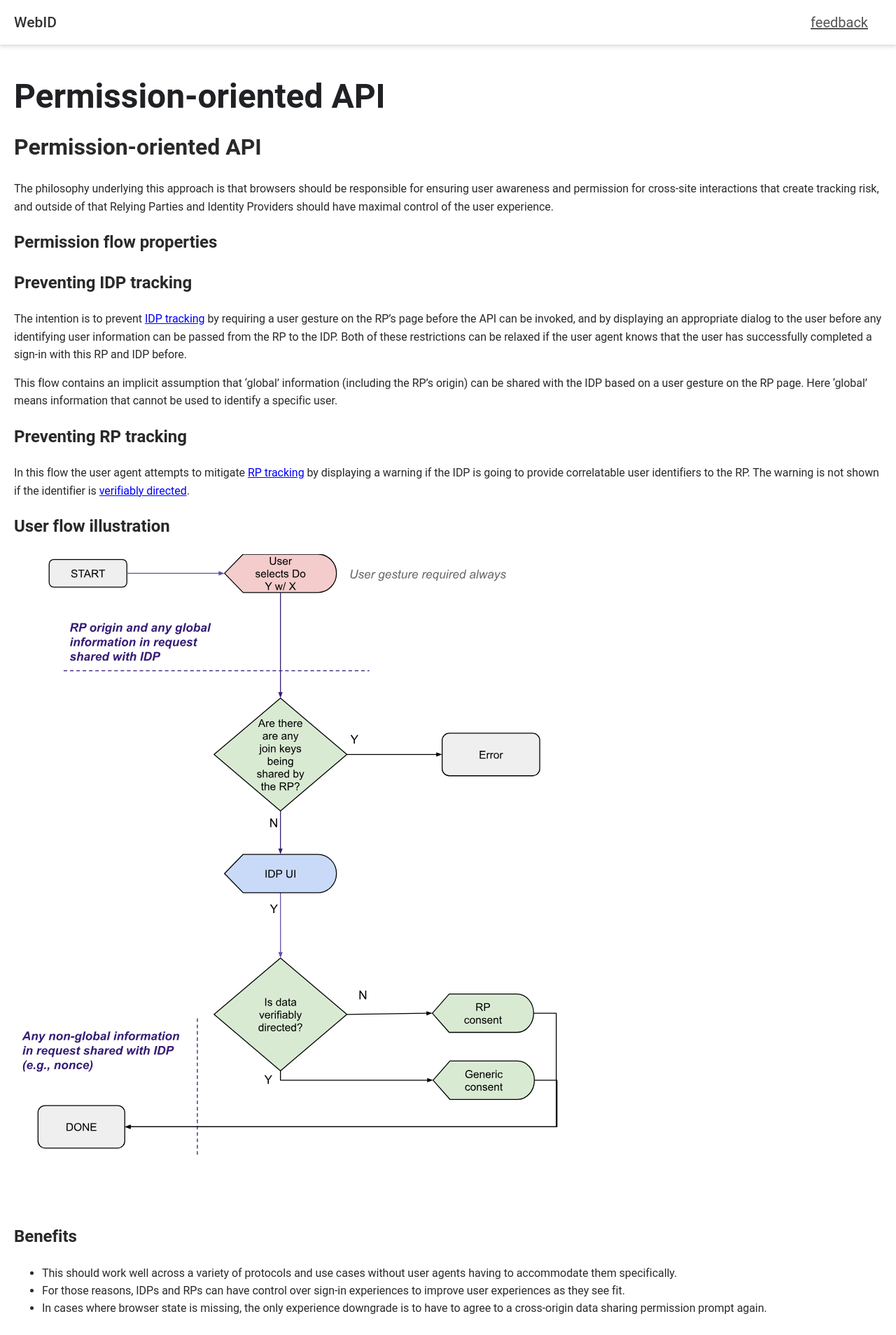
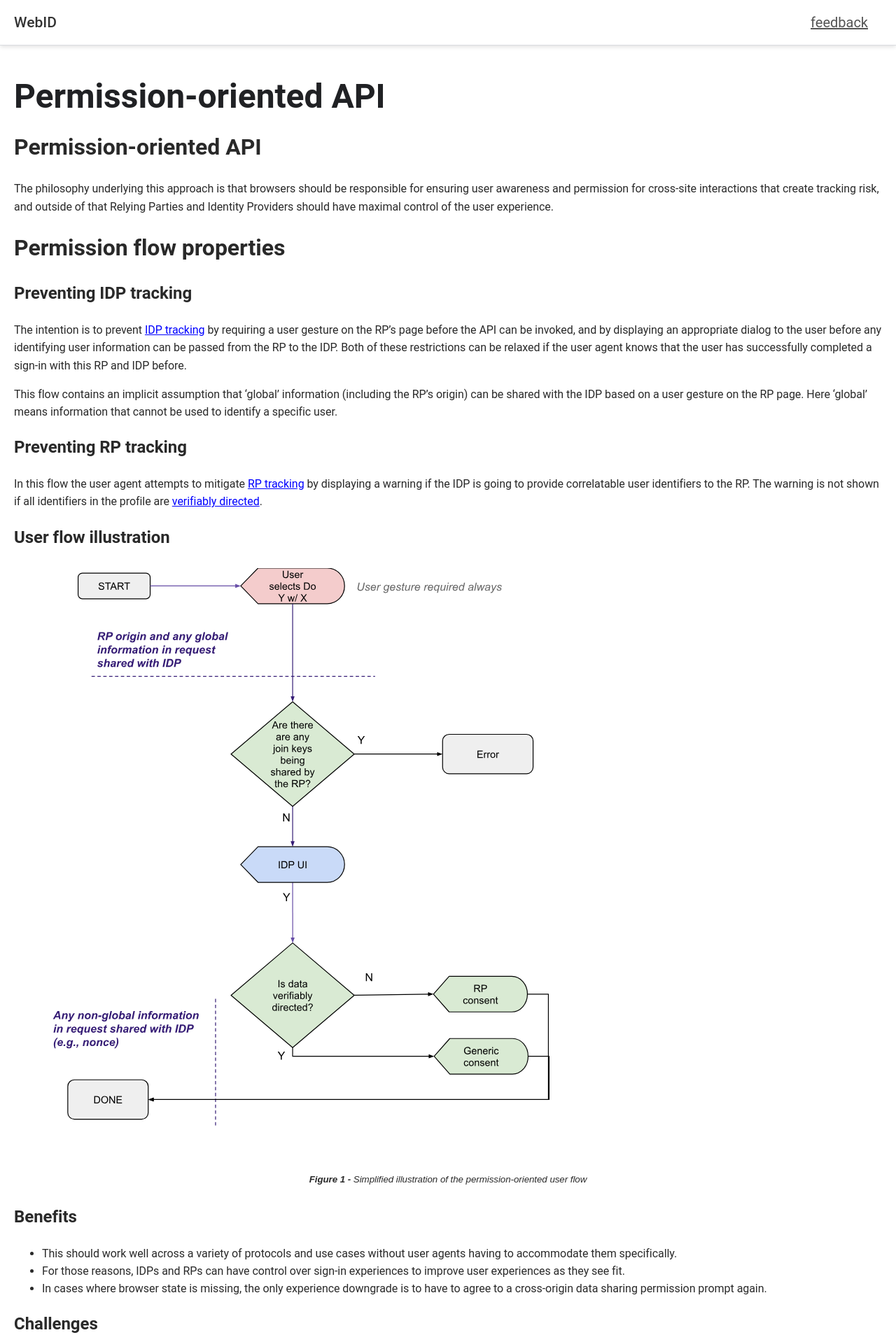
Before and after one commit to w3c-fedid/FedCM, a Jekyll site: the page built from permission_oriented_api.md, in a window 1280 px wide. Shown: the top 1908 px of the page at 70% size. Built offline with Jekyll 4.4.1, drawn with Linux system fonts in a browser that asks for light colours; some web fonts are replaced; some of the changed text lies outside the part shown.

Commit message:
Update permission_oriented_api.md

```diff
--- a/permission_oriented_api.md
+++ b/permission_oriented_api.md
@@ -10,7 +10,7 @@
 
 The philosophy underlying this approach is that browsers should be responsible for ensuring user awareness and permission for cross-site interactions that create tracking risk, and outside of that Relying Parties and Identity Providers should have maximal control of the user experience.
 
-## Permission flow properties
+# Permission flow properties
 
 ## Preventing IDP tracking
 The intention is to prevent [IDP tracking](glossary.md#idp-tracking) by requiring a user gesture on the RP's page before the API can be invoked, and by displaying an appropriate dialog to the user before any identifying user information can be passed from the RP to the IDP. Both of these restrictions can be relaxed if the user agent knows that the user has successfully completed a sign-in with this RP and IDP before.
@@ -18,10 +18,13 @@
 This flow contains an implicit assumption that 'global' information (including the RP’s origin) can be shared with the IDP based on a user gesture on the RP page. Here 'global' means information that cannot be used to identify a specific user.
 
 ## Preventing RP tracking
-In this flow the user agent attempts to mitigate [RP tracking](glossary.md#rp-tracking) by displaying a warning if the IDP is going to provide correlatable user identifiers to the RP. The warning is not shown if the identifier is [verifiably directed](directed_identifiers.md#verifiably-directed-identifiers).
+In this flow the user agent attempts to mitigate [RP tracking](glossary.md#rp-tracking) by displaying a warning if the IDP is going to provide correlatable user identifiers to the RP. The warning is not shown if all identifiers in the profile are [verifiably directed](directed_identifiers.md#verifiably-directed-identifiers).
 
 ## User flow illustration
-![](static/permission_based_flow.svg)
+<figure>
+  <img src="./static/permission_based_flow.svg"/>
+  <figcaption><em>Simplified illustration of the permission-oriented user flow</em></figcaption>
+</figure>
 
 ## Benefits
 * This should work well across a variety of protocols and use cases without user agents having to accommodate them specifically.
@@ -31,22 +34,27 @@
 ## Challenges
 * The user agent cannot differentiate cases where the IDP gave users the option to use directed identifiers but the user chose not to use them from cases where the user did not have the option to choose directed identifiers at all. In both cases, the data shared back via the browser isn’t verifiably directed and so the browser would require a RP tracking consent step for both.
   * From a UX perspective and ecosystem incentives perspective, we may want to differentiate the experience for each case.
-  * This downside is not shared by pure policy based approaches or approaches with browser mediation, i.e., [3].
+  * This downside is not shared by [pure policy-based approaches](#rely-on-policy-based-enforcement-instead-of-directed-identifiers) or approaches with [browser mediation](mediation_oriented_api.md).
 * Revealing the RP to the IDP becomes a problem if, in the future, privacy restrictions are added on things like referrer on full page navigation.
-* If permission prompts are too frequent, users may become trained to click through them without thinking (i.e. 'warning fatigue').
+* If permission prompts are too frequent, users may become trained to click through them without thinking (viz. 'warning fatigue').
 
-## Mock
+## Mocks
 
-![](static/mock19.svg)
+<figure>
+  <img src="./static/mock19.svg"/>
+  <figcaption><em>Permission-oriented user flow mocks</em></figcaption>
+</figure>
 
 ## Other design options
 
+Below are possible variations on the permission-oriented API approach that can change the trade-offs.
+
 ### Rely on policy-based enforcement instead of directed identifiers
-This flow would change minimally if the user agent could accept an IDP's assertion on whether identifiers are directed without them conforming to a verifiable format (i.e. [policy-based enforcement](directed_identifiers.md#policy-based-approach)). This has the benefit of avoiding the [compatibility problems with verifiably directed identifiers](directed_identifiers.md#caveats-of-verifiably-directed-identifiers) but at the drawback of increasing tracking risk from a bad faith IDP.
+This flow would change minimally if the user agent could accept an IDP's assertion on whether identifiers are directed without them conforming to a verifiable format (i.e. [policy-based enforcement](directed_identifiers.md#policy-based-approach)). This has the benefit of avoiding the [compatibility problems with verifiably directed identifiers](directed_identifiers.md#caveats-of-verifiably-directed-identifiers) but at the drawback of increasing tracking risk from a bad-faith IDP.
 
-There is always going to be some level of policy-based requirements, since a bad faith IDP could collude with an RP outside of the defined flows to unmask directed identifiers, but verifiably directed identifiers might make it harder to do that at scale.
+There is always going to be some level of policy-based requirements, since a bad-faith IDP could collude with an RP outside of the defined flows to unmask directed identifiers, but verifiably directed identifiers might make it harder to do that at scale.
 
 ### IDP tracking gated on explicit user consent
-Another variation is to add a second 'consent moment' where the user grants permission up front for the RP to send a request to the IDP, and at that point IDP tracking becomes possible. The benefit of this approach is that it might be more resilient to future privacy enhancements that make it hard for an RP to initiate a flow where the IDP can learn the RP's origin (or in OIDC terms, client ID). The drawback is that the prompt needs to be before the user is shown IDP UI, necessitating two user agent prompts in some cases, since the RP tracking warning for non-directed identifiers has to come after the IDP UI.
+Another variation is to add a second 'consent moment' where the user grants permission up front for the RP to send a request to the IDP, and at that point IDP tracking becomes possible. The benefit of this approach is that it might be more resilient to future privacy enhancements that make it hard for an RP to initiate a flow where the IDP can learn the RP's origin (or in OIDC terms, client ID). The drawback is that the prompt needs to be shown before the user is shown IDP UI, necessitating two user agent prompts in some cases, since the RP tracking warning for non-directed identifiers has to come after the IDP UI.
 
-If this permission prompt is added, there is a further question of whether it should apply to an IDP universally (suggesting that the user trusts a given IDP to learn about any sites that offer federated sign-in) or whether the prompt should appear for every IDP+RP pair. In latter case will result in users only rarely seeing such a prompt: only once per IDP, as long as the browser is able to persist that permission. The downside is that it increases user risk if a tracking site can convince the user to grant the permission.
+If this permission prompt is added, there is a further question of whether it should apply to an IDP universally (suggesting that the user trusts a given IDP to learn about any sites that offer federated sign-in) or whether the prompt should appear for every IDP+RP pair. The latter case would result in users only rarely seeing such a prompt: only once per IDP, as long as the user agent is able to persist that permission. The downside is that it increases user risk if a tracking site can convince the user to grant the permission.
```
Also changed, not shown: other parts of permission_oriented_api.md (+1 -1 lines).
